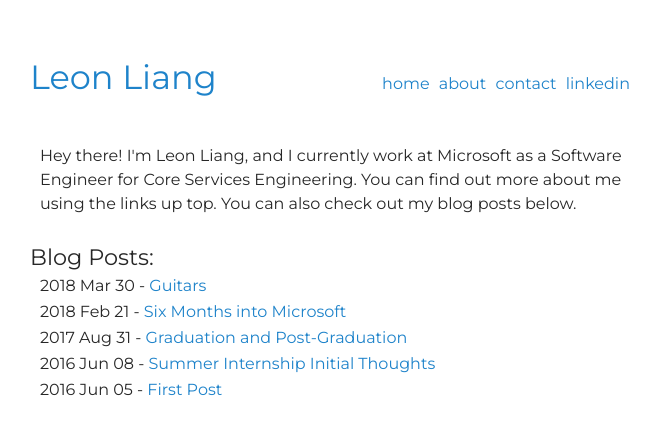
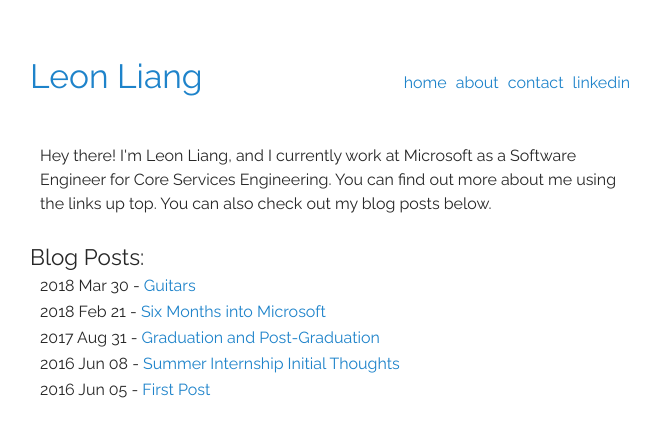
Before and after one commit to leonliang0395/leonliang0395.github.io, a Jekyll site: the page built from index.html, in a window 1280 px wide. Shown: the top 437 px of the page, without its empty margins (310-970 px from the left). Built offline with Jekyll 4.4.1, drawn with Linux system fonts in a browser that asks for light colours.

Commit message:
fixed fonts

```diff
--- a/_layouts/default.html
+++ b/_layouts/default.html
@@ -13,7 +13,7 @@
     {% endif %}
 
     <meta name="description" content="{{ site.description }}">
-    <link href="https://fonts.googleapis.com/css?family=Montserrat" rel="stylesheet">
+    <link href="https://fonts.googleapis.com/css?family=Raleway" rel="stylesheet">
     <link rel="stylesheet" type="text/css" href="/assets/css/main.css">
 </head>
 
--- a/assets/css/main.scss
+++ b/assets/css/main.scss
@@ -7,7 +7,7 @@
 body {
     color: $color-fg;
     background: $color-bg;
-    font-family: 'Montserrat', ;
+    font-family: 'Raleway', sans-serif ;
     font-size: 100%;
     font-weight: 400;
 }
```
